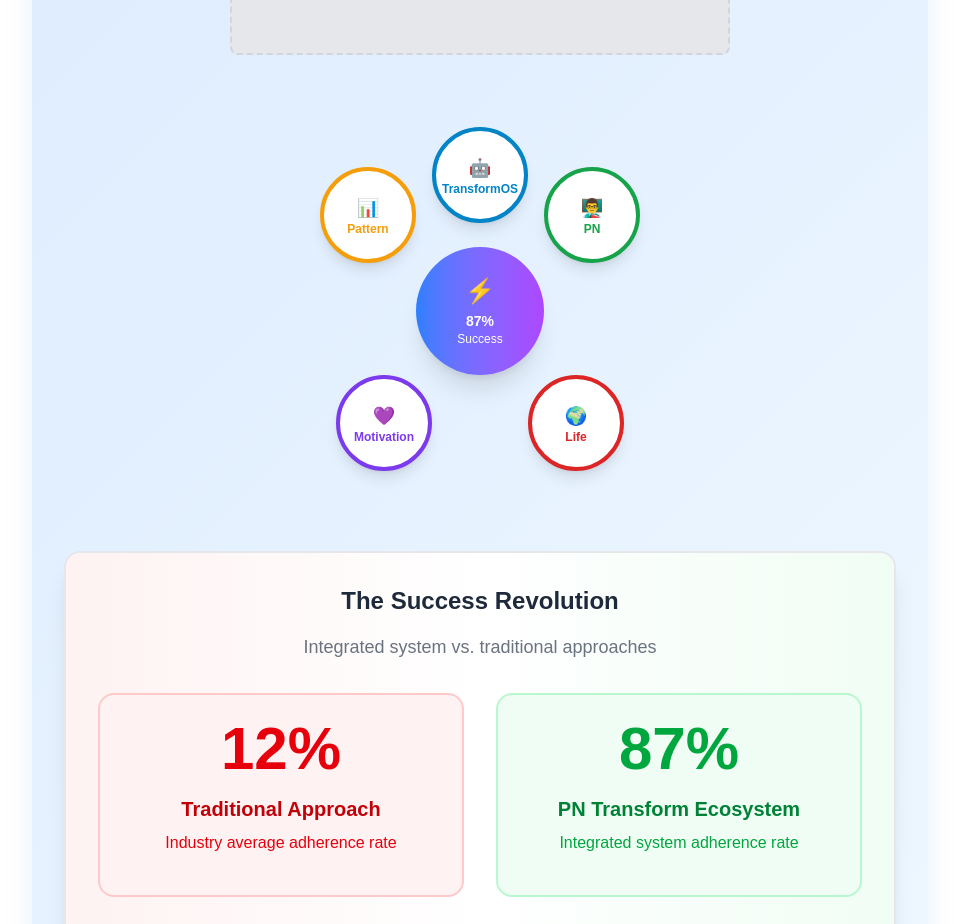
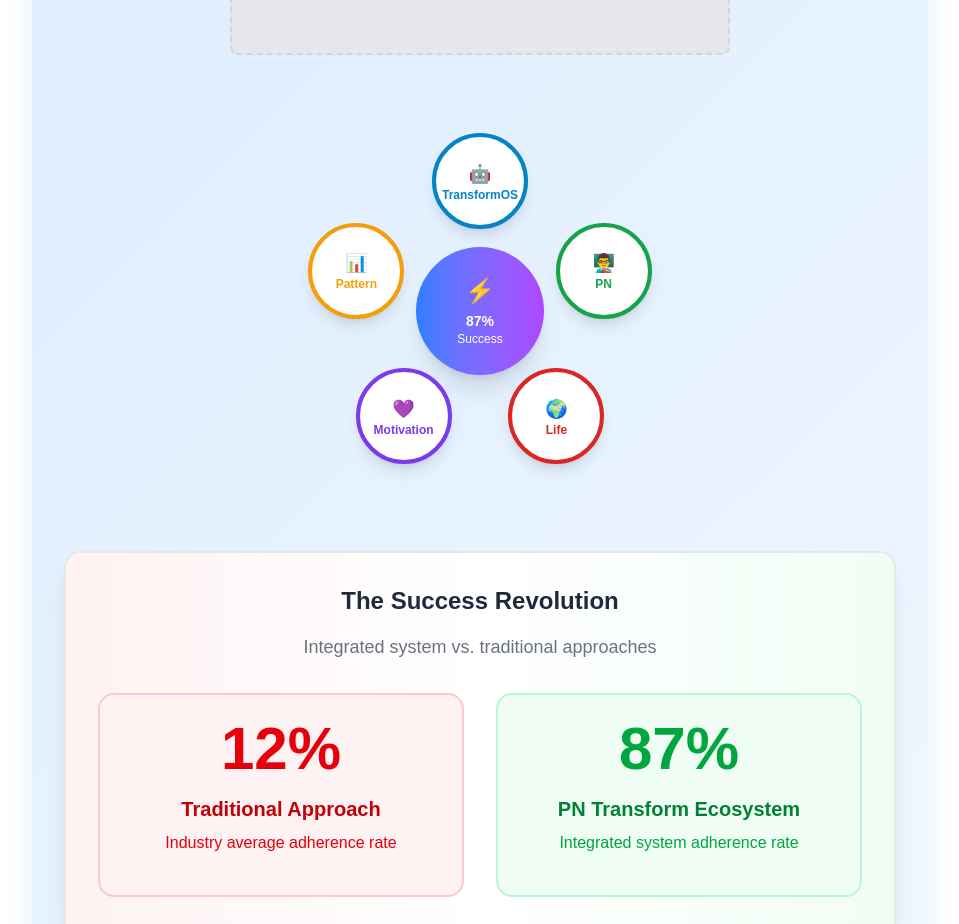
Before and after one commit to ljonespwc/pn-transform-landing, a Next.js app: page /chapter-3 in a window 1280 px wide. Shown: the part 9160-10084 px from the top of the page, without its empty margins (160-1119 px from the left). Built offline with nearby package versions, Linux system fonts and the light colour scheme.

Commit message:
refactor: implement mathematically precise pentagon layout with trigonometry for ecosystem circles

```diff
--- a/src/components/chapters/chapter3/AdherenceEcosystem.tsx
+++ b/src/components/chapters/chapter3/AdherenceEcosystem.tsx
@@ -158,9 +158,14 @@ export function AdherenceEcosystem() {
             <div key={element.id}>
               {/* Element Circle */}
               <div
-                className={`absolute w-24 h-24 ${element.position.desktop} cursor-pointer transition-all duration-300 ${
+                className={`absolute w-24 h-24 cursor-pointer transition-all duration-300 ${
                   selectedElement === element.id ? 'scale-110 z-10' : 'hover:scale-105'
                 }`}
+                style={{
+                  top: `${192 + Math.sin((index * 72 - 90) * Math.PI / 180) * 130}px`,
+                  left: `${192 + Math.cos((index * 72 - 90) * Math.PI / 180) * 130}px`,
+                  transform: 'translate(-50%, -50%)'
+                }}
                 onClick={() => setSelectedElement(selectedElement === element.id ? null : element.id)}
               >
                 <div
```
Also changed, not shown: 1 other file (tests, documents, lock files or other folders).
